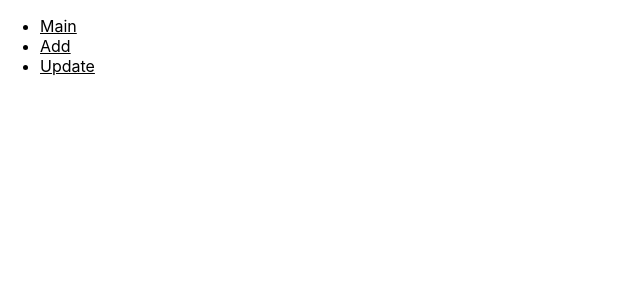
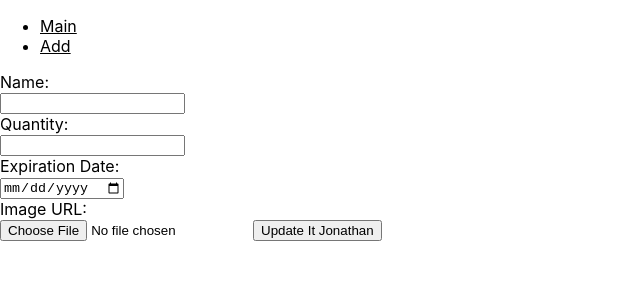
Before and after one commit to gnahhr/react-playground-2, a React (Create React App) app: page /update/1 in a window 1280 px wide. Before the commit this address had no page. Shown: the top 300 px of the page, without its empty margins (0-640 px from the left). Built offline with nearby package versions, Linux system fonts and the light colour scheme; no server answers.

Commit message:
tweaks and fixes

```diff
--- a/package.json
+++ b/package.json
@@ -7,6 +7,7 @@
     "@testing-library/react": "^12.1.4",
     "@testing-library/user-event": "^13.5.0",
     "axios": "^0.26.1",
+    "moment": "^2.29.1",
     "react": "^17.0.2",
     "react-dom": "^17.0.2",
     "react-router-dom": "^6.2.2",
--- a/src/App.js
+++ b/src/App.js
@@ -7,6 +7,7 @@ import AddProduct from './components/AddProduct.js'
 import UpdateProduct from './components/UpdateProduct.js'
 import React, { useState } from 'react'
 import { BrowserRouter as Router, Route, Routes} from 'react-router-dom'
+import Blank from './components/Blank.js';
 
 function App() {
   const [token, setToken] = useState(true);
@@ -19,8 +20,8 @@ function App() {
           {token ?
             <Routes>
               <Route path="/" exact element={<Main />}/>
-              <Route path="/add" element={<AddProduct />}/>
-              <Route path="/update" element={<UpdateProduct />}/>
+              <Route path="add" element={<AddProduct />}/>
+              <Route path="update/:updateId" element={<UpdateProduct />}/>
             </Routes>
             :
             <Login props={setToken}/>
--- a/src/components/AddProduct.js
+++ b/src/components/AddProduct.js
@@ -53,11 +53,6 @@ const onInputChange = (e)=>{
   return (
     <div>
       <img src="http://localhost:3001/images/1648273883995-nayeon.jpg" alt="" />
-
-
-      {/* <form action="addSubmit" method="post" id="addForm"> */}
-        <label htmlFor="id">ID:</label> <br />
-        <input type="text" name="id" id="id" value={id} onChange={(e) => onInputChange(e)}/> <br />
       <label htmlFor="name">Name:</label> <br />
       <input type="text" name="name" id="name" value={name} onChange={(e) => onInputChange(e)}/><br />
       <label htmlFor="quantity">Quantity:</label> <br />
@@ -67,7 +62,6 @@ const onInputChange = (e)=>{
       <label htmlFor="image">Image URL:</label> <br />
       <input type="file" name="imgURL" id="imgURL" onChange={(e) => setFile(e)}/>
       <input type="submit" value="Submit It Jonathan" onClick={addSubmit}/><br />
-      {/* </form> */}
     </div>
   )
 }
--- /dev/null
+++ b/src/components/Blank.js
@@ -0,0 +1,10 @@
+import React, { useEffect } from 'react'
+import {useNavigate} from 'react-router-dom';
+
+const Blank = () => {
+  return (
+    <div>Page not found</div>
+  )
+}
+
+export default Blank
--- a/src/components/Header.js
+++ b/src/components/Header.js
@@ -7,7 +7,6 @@ const Header = () => {
         <ul>
             <li><Link to="/">Main</Link></li>
             <li><Link to="/add">Add</Link></li>
-            <li><Link to="/update">Update</Link></li>
         </ul>
     </header>
   )
--- a/src/components/Main.js
+++ b/src/components/Main.js
@@ -21,7 +21,6 @@ const Main = () => {
         });
         var some = await response.json();
         setProducts(some["data"]);
-
   }, [])
 
   const display = () => {
@@ -35,6 +34,7 @@ const Main = () => {
           <h1>No Products</h1>
       :
         <table>
+          <thead>
             <tr>
               <th>ID</th>
               <th>Name</th>
@@ -42,11 +42,15 @@ const Main = () => {
               <th>Expiration Date</th>
               <th>Image URL</th>
               <th>Created At</th>
-            <th colspan={2}>ACTIONS</th>
+              <th colSpan={2}>ACTIONS</th>
             </tr>
+          </thead>
+          <tbody>
             {products.map((product) => (
               <Product key={product.id} data={product} />
             ))}
+          </tbody>
+
         </table>
       }
     </main>
--- a/src/components/Product.js
+++ b/src/components/Product.js
@@ -1,11 +1,29 @@
-import React from 'react'
-import { Link } from 'react-router-dom'
+import React, {useState} from 'react'
+import {Link} from 'react-router-dom'
 
 const Product = ({data}) => {
-  // const { id, name, quantity, expiration_date, image_url, created_at } = props.data;
-  console.log(data)
-  const link = "/update/" + data.id;
+  const [id, setId] = useState(data.id);
 
+  const deleteProduct = async (e) => {
+    e.preventDefault();
+      var url = `http://localhost:3001/api/product/`;
+
+      const params = {
+        "productId": data.id
+      }
+
+      const response = await fetch(url, {
+        method: 'DELETE', // *GET, POST, PUT, DELETE, etc.
+        mode: 'cors', // no-cors, *cors, same-origin
+        cache: 'no-cache', // *default, no-cache, reload, force-cache, only-if-cached
+        credentials: 'same-origin', // include, *same-origin, omit
+        redirect: 'follow', // manual, *follow, error
+        referrerPolicy: 'no-referrer', // no-referrer, *no-referrer-when-downgrade, origin, origin-when-cross-origin, same-origin, strict-origin, strict-origin-when-cross-origin, unsafe-url
+        body: params // body data type must match "Content-Type" header
+    });
+
+    console.log(await response.json());
+  }
   return (
     <tr>
       <td>{data.id}</td>
@@ -14,8 +32,8 @@ const Product = ({data}) => {
       <td>{data.expiration_date}</td>
       <td>{data.image_url}</td>
       <td>{data.created_at}</td>
-      <td><Link to={"/update/" + data.id} >Update</Link></td>
-      <td><Link to={"/delete/" + data.id} >Delete</Link></td>
+      <td><Link to={`/update/${data.id}`} key={data.id}>Update</Link></td>
+      <td><button onClick={deleteProduct}>Delete</button></td>
     </tr>
   )
 }
--- a/src/components/UpdateProduct.js
+++ b/src/components/UpdateProduct.js
@@ -1,9 +1,95 @@
-import React from 'react'
+import React, { useState, useEffect } from 'react'
+import { useParams } from "react-router-dom";
+import moment from "moment";
 
 const UpdateProduct = () => {
+  let params = useParams();
+  const [ name, setName ] = useState("");
+  const [ quantity, setQuantity ] = useState("");
+  const [ expDate, setExpDate ] = useState("");
+  const [ imgURL, setImgURL ] = useState("");
+
+  const setAll = (data) => {
+      setName(data.name);
+      setQuantity(data.quantity);
+      setExpDate(moment(data.expiration_date).format('yyyy-MM-DD'));
+      setImgURL(data.image_url);
+  }
+
+
+  useEffect(async () => {
+    var url = `http://localhost:3001/api/product/${params.updateId}`;
+        const response = await fetch(url, {
+            method: 'GET', // *GET, POST, PUT, DELETE, etc.
+            mode: 'cors', // no-cors, *cors, same-origin
+            cache: 'no-cache', // *default, no-cache, reload, force-cache, only-if-cached
+            credentials: 'same-origin', // include, *same-origin, omit
+            headers: {
+                'Content-Type': 'application/json'
+                // 'Content-Type': 'application/x-www-form-urlencoded',
+            },
+            redirect: 'follow', // manual, *follow, error
+            referrerPolicy: 'no-referrer', // no-referrer, *no-referrer-when-downgrade, origin, origin-when-cross-origin, same-origin, strict-origin, strict-origin-when-cross-origin, unsafe-url
+            body: JSON.stringify() // body data type must match "Content-Type" header
+        });
+        var some = await response.json();
+        setAll(some["data"][0]);
+  }, [])
+
+
+  const updateSubmit = async (e) => {
+    e.preventDefault();
+      var url = 'http://localhost:3001/api/product';
+
+      const data = new FormData();
+      await data.append("name", name);
+      await data.append("quantity", quantity);
+      await data.append("expirationDate", expDate);
+      await data.append("image", imgURL);
+
+      const response = await fetch(url, {
+        method: 'GET', // *GET, POST, PUT, DELETE, etc.
+        mode: 'cors', // no-cors, *cors, same-origin
+        cache: 'no-cache', // *default, no-cache, reload, force-cache, only-if-cached
+        credentials: 'same-origin', // include, *same-origin, omit
+        redirect: 'follow', // manual, *follow, error
+        referrerPolicy: 'no-referrer', // no-referrer, *no-referrer-when-downgrade, origin, origin-when-cross-origin, same-origin, strict-origin, strict-origin-when-cross-origin, unsafe-url
+        body: data // body data type must match "Content-Type" header
+    });
+
+    console.log(await response.json());
+  }
+
+const setInputValue = {
+  name: setName,
+  quantity: setQuantity,
+  expDate: setExpDate,
+  imgURL: setImgURL,
+}
+
+const setFile = (e) => {
+  setImgURL(e.target.files[0]);
+  console.log(imgURL);
+}
+
+const onInputChange = (e)=>{
+    const value = e.target.value;
+    const name = e.target.name;
+
+    setInputValue[name](value);
+}
+
   return (
     <div>
-      <h1>Update</h1>
+      <label htmlFor="name">Name:</label> <br />
+      <input type="text" name="name" id="name" value={name} onChange={(e) => onInputChange(e)}/><br />
+      <label htmlFor="quantity">Quantity:</label> <br />
+      <input type="number" name="quantity" id="qty" value={quantity} onChange={(e) => onInputChange(e)}/><br />
+      <label htmlFor="expiration_date">Expiration Date:</label> <br />
+      <input type="date" name="expDate" id="expdate" value={expDate} onChange={(e) => onInputChange(e)}/><br />
+      <label htmlFor="image">Image URL:</label> <br />
+      <input type="file" name="imgURL" id="imgURL" onChange={(e) => setFile(e)}/>
+      <input type="submit" value="Update It Jonathan" onClick={updateSubmit}/><br />
     </div>
   )
 }
```
Also changed, not shown: 1 other file (tests, documents, lock files or other folders). Lines whose indentation alone changed are shown as unchanged.
